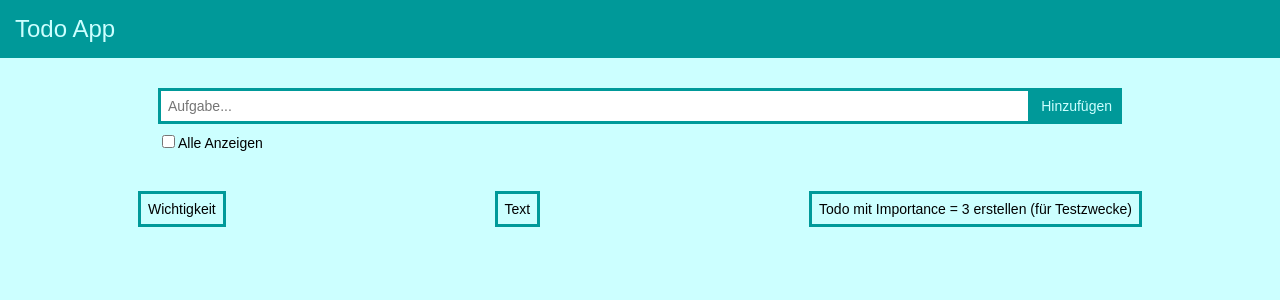
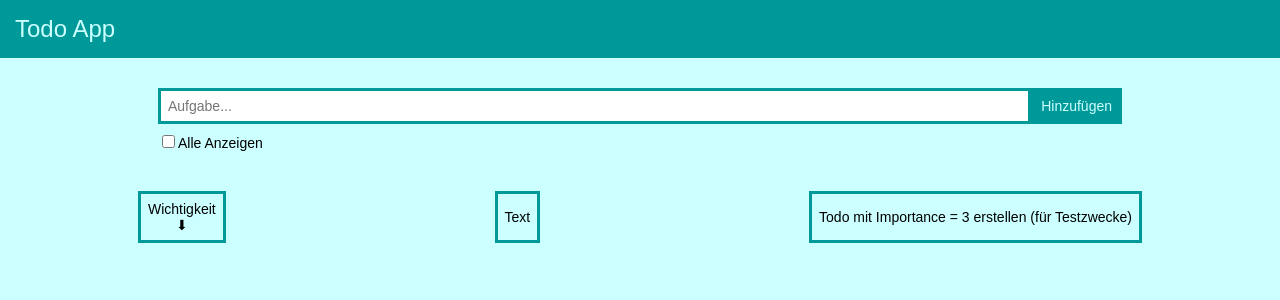
Before and after one commit to pinefoambath/webproject, a React (Create React App) app: page / in a window 1280 px wide. Shown: the top 300 px of the page. Built offline with nearby package versions, Linux system fonts and the light colour scheme.

Commit message:
Add toggle features

```diff
--- /dev/null
+++ b/src/components/arrow.tsx
@@ -0,0 +1,7 @@
+type ArrowProps = {
+  arrowState: boolean
+}
+
+export const Arrow = ({ arrowState }: ArrowProps) => {
+  return arrowState ? <div>⬆</div> : <div>⬇</div>
+}
--- a/src/components/button.tsx
+++ b/src/components/button.tsx
@@ -1,13 +1,26 @@
+import { Arrow } from './arrow'
+
 type ButtonProps = {
   className: string
   title: string
+  arrowVisibility?: boolean
+  arrowState?: boolean | undefined
   buttonHandler: () => void
 }
 
-export const Button = ({ className, title, buttonHandler }: ButtonProps) => {
+export const Button = ({
+  className,
+  title,
+  arrowState,
+  arrowVisibility,
+  buttonHandler,
+}: ButtonProps) => {
   return (
     <button className={className} onClick={() => buttonHandler()}>
-      {title}
+      <div>{title}</div>
+      {arrowState !== undefined && arrowVisibility && (
+        <Arrow arrowState={arrowState} />
+      )}
     </button>
   )
 }
--- a/src/components/pages/App.tsx
+++ b/src/components/pages/App.tsx
@@ -2,7 +2,7 @@ import { Button } from 'components/button'
 import { SearchBar } from 'components/searchBar'
 import { Task } from 'components/taskItem'
 import { createTodo, createUrgentTodo, Todo } from 'models/Todo'
-import { useEffect, useState } from 'react'
+import { useState } from 'react'
 import './App.css'
 
 export const App = () => {
@@ -11,6 +11,7 @@ export const App = () => {
   const [importanceSortButton, setImportanceSortButton] = useState(false)
   const [showAllItems, setShowAllItems] = useState(false)
   const [text, setText] = useState('')
+  const [sortingCriteria, setSortingCriteria] = useState('importance')
 
   const addTodo = (text: string) => {
     const newTodo = createTodo(text)
@@ -47,10 +48,25 @@ export const App = () => {
     setShowAllItems(!showAllItems)
   }
 
-  useEffect(() => {
+  const sortByText = () => {
+    setTextSortButton(!textSortButton)
+    setSortingCriteria('text')
+  }
+
+  const filteredSortedList = filteredList.sort((a, b) => {
     let returnValue: number[] = []
-    importanceSortButton ? (returnValue = [1, -1]) : (returnValue = [-1, 1])
-    const newTodos = todoItems.sort((a, b) => {
+    if (sortingCriteria === 'text') {
+      textSortButton ? (returnValue = [1, -1]) : (returnValue = [-1, 1])
+      if (a.text > b.text) {
+        return returnValue[1]
+      }
+      if (a.text < b.text) {
+        return returnValue[0]
+      }
+      return 0
+    }
+    if (sortingCriteria === 'importance') {
+      importanceSortButton ? (returnValue = [1, -1]) : (returnValue = [-1, 1])
       if (a.importance > b.importance) {
         return returnValue[1]
       }
@@ -58,28 +74,14 @@ export const App = () => {
         return returnValue[0]
       }
       return 0
-    })
-    setTodoItems(newTodos)
-  }, [importanceSortButton, todoItems])
-
-  const sortByText = () => {
-    setTextSortButton(!textSortButton)
-  }
-
-  const filteredSortedList = filteredList.sort((a, b) => {
-    let returnValue: number[] = []
-    textSortButton ? (returnValue = [1, -1]) : (returnValue = [-1, 1])
-    if (a.text > b.text) {
-      return returnValue[1]
+    } else {
+      return 0
     }
-    if (a.text < b.text) {
-      return returnValue[0]
-    }
-    return 0
   })
 
   const sortByImportance = () => {
     setImportanceSortButton(!importanceSortButton)
+    setSortingCriteria('importance')
   }
 
   return (
@@ -98,11 +100,15 @@ export const App = () => {
             <Button
               className="sorting-button"
               title="Wichtigkeit"
+              arrowVisibility={sortingCriteria === 'importance'}
+              arrowState={importanceSortButton}
               buttonHandler={sortByImportance}
             />
             <Button
               className="sorting-button"
               title="Text"
+              arrowVisibility={sortingCriteria === 'text'}
+              arrowState={textSortButton}
               buttonHandler={sortByText}
             />
 
```
